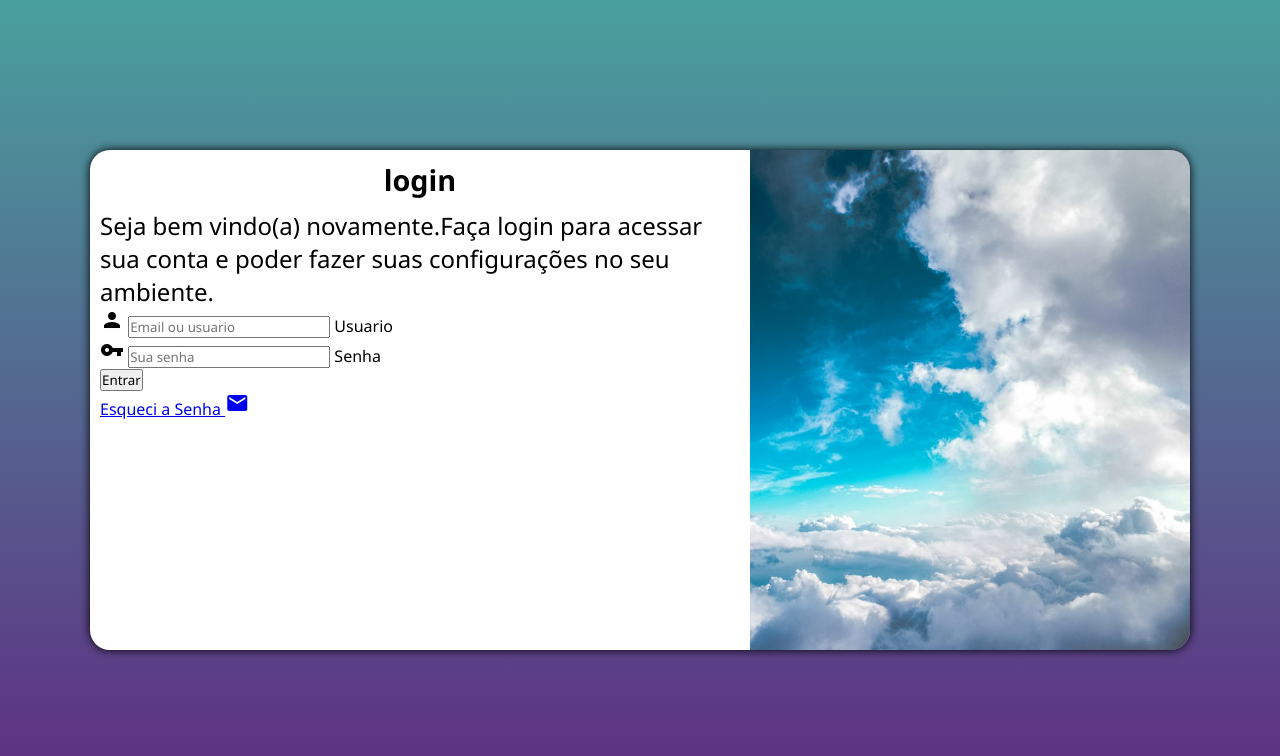
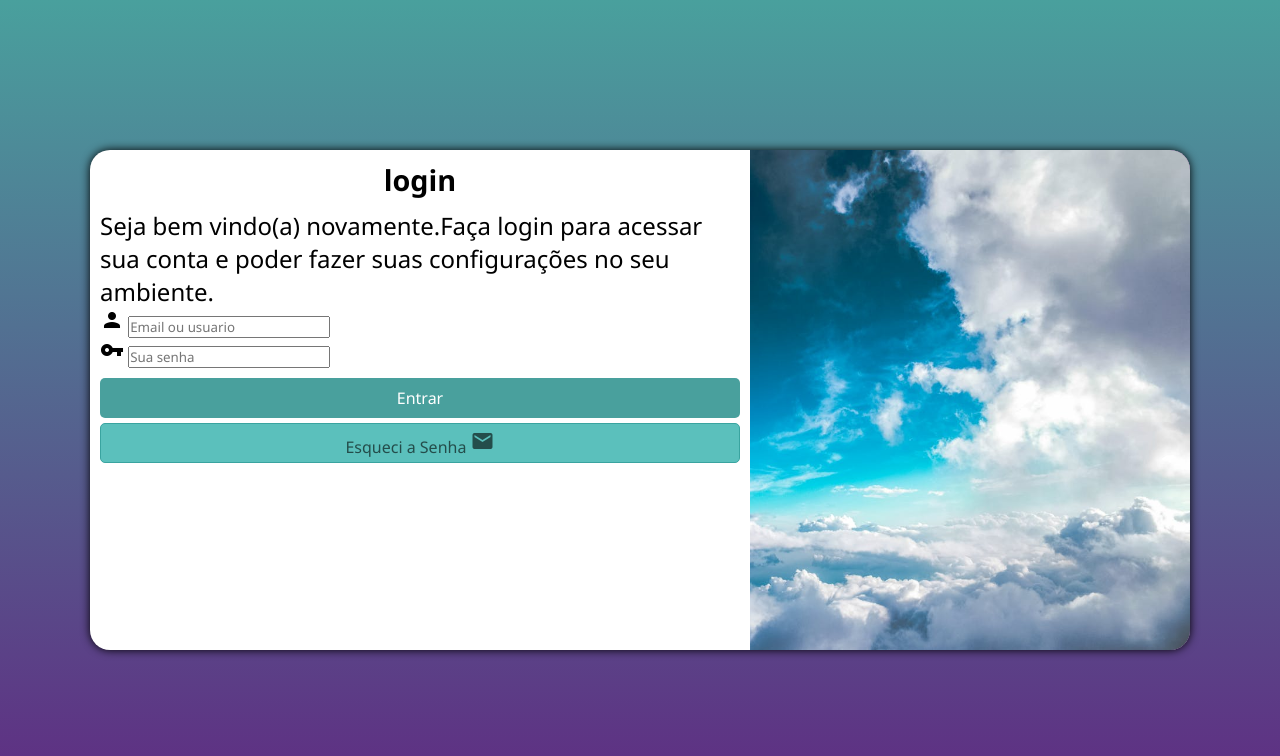
Before and after one commit to Vitorf-Santos/projeto-login, a plain HTML site: page index.html in a window 1280 px wide. Drawn offline with Linux system fonts and the light colour scheme.

Commit message:
senha.css

```diff
--- a/estilos/style.css
+++ b/estilos/style.css
@@ -68,3 +68,38 @@ section#login>div#imagem{
         div#form>p{
             font-size:0.8em;
         }
+        form>input[type=submit]{
+            display:block;
+            font-size: 1em;
+            width:100%;
+            height:40px;
+            background-color: #49a09d;
+            color: white;
+            margin-top:10px;
+            border: none;
+            border-radius: 5px;
+
+        }
+         form>input[type=submit]:hover{
+            cursor:pointer;
+            background-color: #326b69;
+
+
+         }
+         form>a.botao{
+            display: block;
+            text-decoration: none;
+            text-align: center;
+            font-size:1em;
+            background-color: #5bc0bc;
+            border: 1px solid #3aa4a0;
+            width:100%;
+            height:40px;
+            border-radius: 5px;
+            padding-top: 5px;
+            margin-top: 5px;
+            color:#244d4b
+         }
+         form>a.botao>i{
+            font-size: 0.8em;
+         }
--- a/index.html
+++ b/index.html
@@ -28,7 +28,7 @@
                             <input type="text" name="usuario " id="isuario" placeholder="Email ou usuario" required autocomplete="email" maxlength="30">
 
                             <label for="isuario">
-                            Usuario
+
                         </label>
 
                  </div>
@@ -39,14 +39,14 @@
                             <input type="password" name="senha" id="isenha" placeholder="Sua senha" required autocomplete="current-password" minlength="8" maxlenght="20">
 
                         <label for="isenha">
-                            Senha
+
                         </label>
 
                </div>
-                <p>
+
                     <input type="submit" value="Entrar">
-                </p>
-               <a href="esqueci.html">
+
+               <a href="esqueci.html" class="botao">
                      Esqueci a Senha <span class="material-icons">mail</span>
                </a>
 
```
